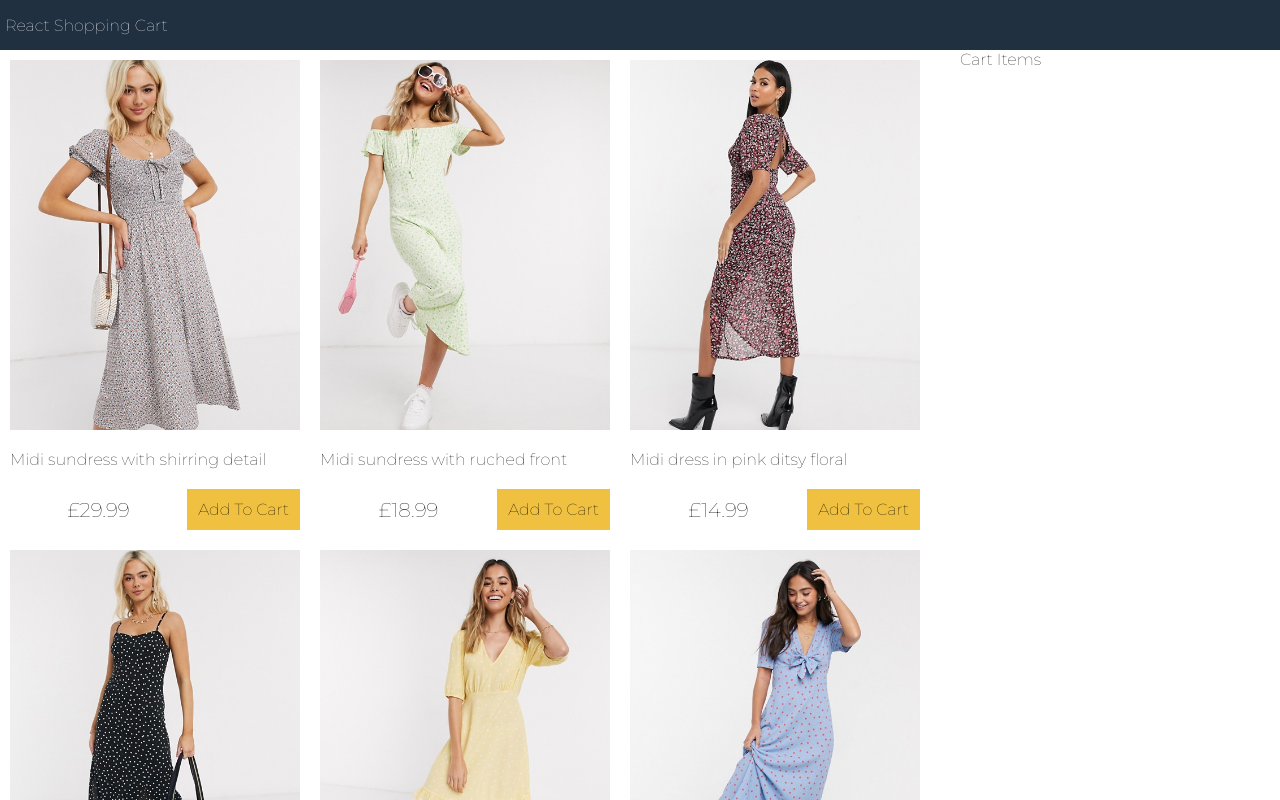
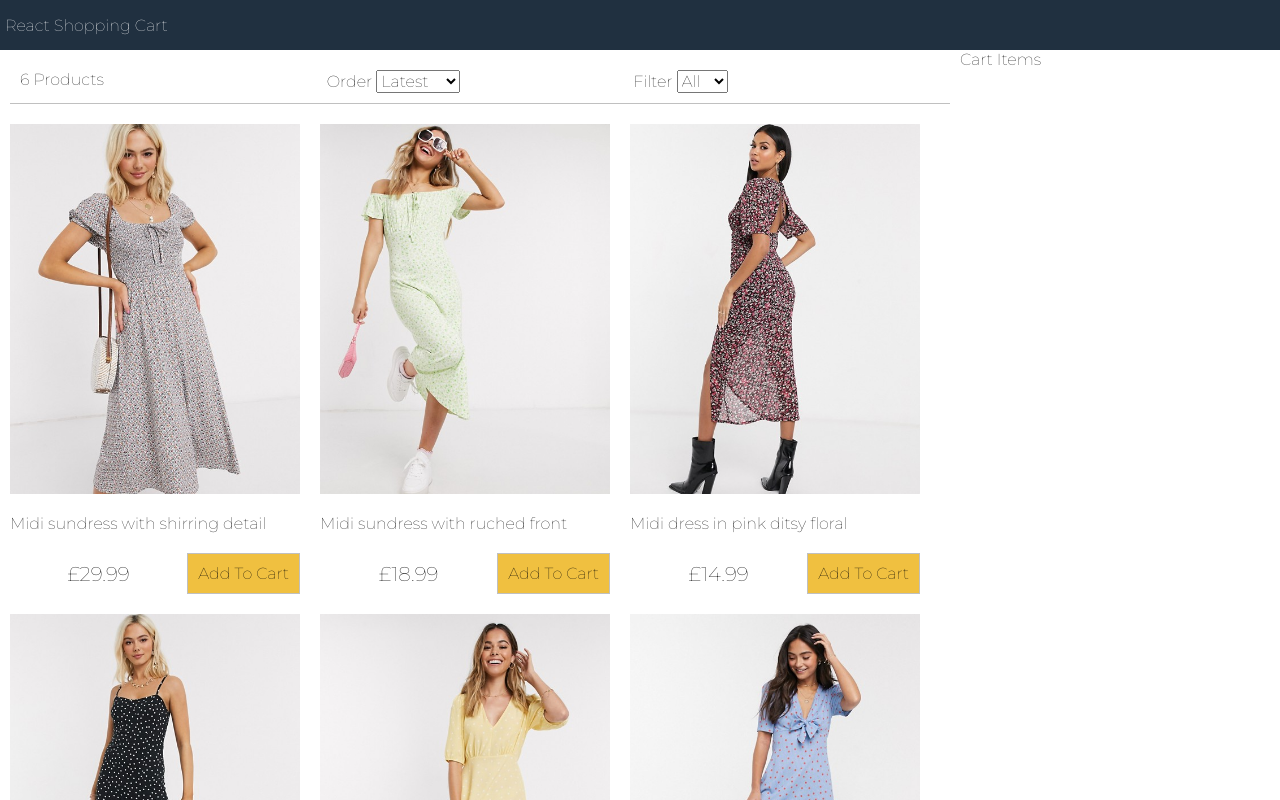
Before and after one commit to BenRiska/redux-practise, a React (Create React App) app: page / in a window 1280 px wide. Shown: the top 800 px of the page. Built offline with nearby package versions, Linux system fonts and the light colour scheme.

Commit message:
filter component

```diff
--- a/src/App.js
+++ b/src/App.js
@@ -2,6 +2,7 @@
 import React from "react";
 import data from "./data.json";
 import Products from "./components/Products";
+import Filter from "./components/Filter";
 
 class App extends React.Component {
   constructor() {
@@ -13,6 +14,44 @@
     };
   }
 
+  filterProducts = (e) => {
+    const size = e.target.value;
+    console.log(size);
+    if (e.target.value === "") {
+      this.setState({ size: size, products: data.products });
+    } else {
+      this.setState({
+        size: size,
+        products: data.products.filter(
+          (item) => item.availableSizes.indexOf(size) >= 0
+        ),
+      });
+    }
+  };
+
+  sortProducts = (e) => {
+    const sort = e.target.value;
+    console.log(sort);
+    this.setState((state) => ({
+      sort: sort,
+      products: this.state.products
+        .slice()
+        .sort((a, b) =>
+          sort === "highest"
+            ? a.price < b.price
+              ? 1
+              : -1
+            : sort === "lowest"
+            ? a.price > b.price
+              ? 1
+              : -1
+            : a._id > b._id
+            ? 1
+            : -1
+        ),
+    }));
+  };
+
   render() {
     return (
       <div className="grid-container">
@@ -22,6 +61,13 @@
         <main>
           <div className="content">
             <div className="main-content">
+              <Filter
+                count={this.state.products.length}
+                size={this.state.sort}
+                size={this.state.size}
+                filterProducts={this.filterProducts}
+                sortProducts={this.sortProducts}
+              />
               <Products products={this.state.products} />
             </div>
             <div className="sidebar">Cart Items</div>
--- /dev/null
+++ b/src/components/Filter.js
@@ -0,0 +1,37 @@
+import React, { Component } from "react";
+
+export default class Filter extends Component {
+  render() {
+    return (
+      <div className="filter">
+        <div className="filter-result">{this.props.count} Products</div>
+        <div className="filter-sort">
+          Order{" "}
+          <select
+            value={this.props.sort}
+            onChange={(e) => this.props.sortProducts(e)}
+          >
+            <option>Latest</option>
+            <option value="lowest">Lowest</option>
+            <option value="highest">Highest</option>
+          </select>
+        </div>
+        <div className="filter-size">
+          Filter{" "}
+          <select
+            value={this.props.size}
+            onChange={(e) => this.props.filterProducts(e)}
+          >
+            <option value="">All</option>
+            <option value="XS">XS</option>
+            <option value="S">S</option>
+            <option value="M">M</option>
+            <option value="L">L</option>
+            <option value="XL">XL</option>
+            <option value="XXL">XXL</option>
+          </select>
+        </div>
+      </div>
+    );
+  }
+}
--- a/src/data.json
+++ b/src/data.json
@@ -37,7 +37,7 @@
       "image": "/images/dress5.jpg",
       "title": "Frill mini dress in yellow polka dot",
       "description": "This is for all the latest trends, no matter who you are, where you’re from and what you’re up to. Exclusive to ASOS, our universal brand is here for you, and comes in all our fit ranges: ASOS Curve, Tall, Petite and Maternity. Created by us, styled by you.",
-      "availableSizes": ["X", "L", "XL"],
+      "availableSizes": ["S", "X", "L", "XL"],
       "price": 10.99
     },
     {
@@ -45,7 +45,7 @@
       "image": "/images/dress6.jpg",
       "title": "Midi tea dress in blue and red spot",
       "description": "This is for all the latest trends, no matter who you are, where you’re from and what you’re up to. Exclusive to ASOS, our universal brand is here for you, and comes in all our fit ranges: ASOS Curve, Tall, Petite and Maternity. Created by us, styled by you.",
-      "availableSizes": ["XL", "XXL"],
+      "availableSizes": ["XS", "XL", "XXL"],
       "price": 49.99
     }
   ]
--- a/src/index.css
+++ b/src/index.css
@@ -140,3 +140,17 @@
 .button-primary {
   background: #f0c040;
 }
+
+/* filter */
+
+.filter {
+  display: flex;
+  padding: 1rem;
+  margin: 1rem;
+  border-bottom: 0.1rem #c0c0c0 solid;
+  justify-content: space-between;
+}
+
+.filter div {
+  flex: 1;
+}
```
